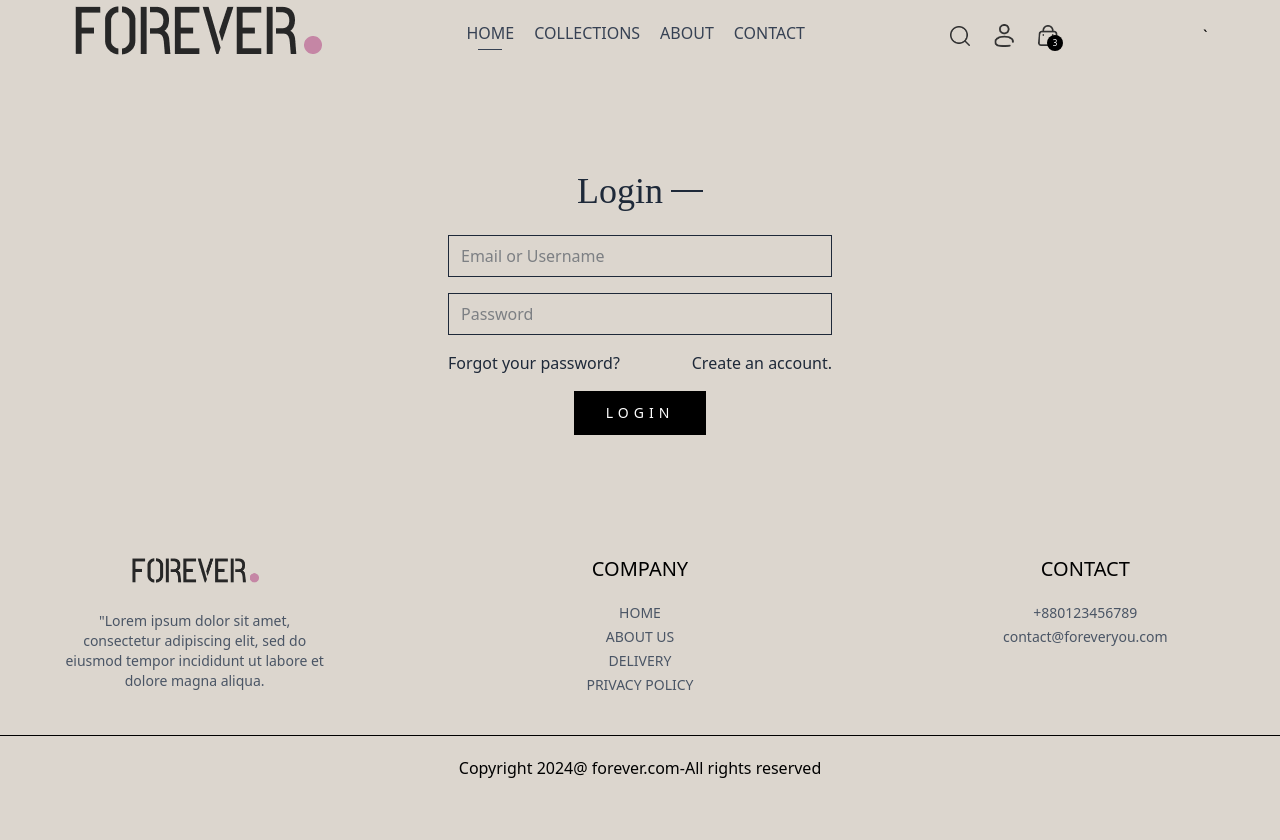
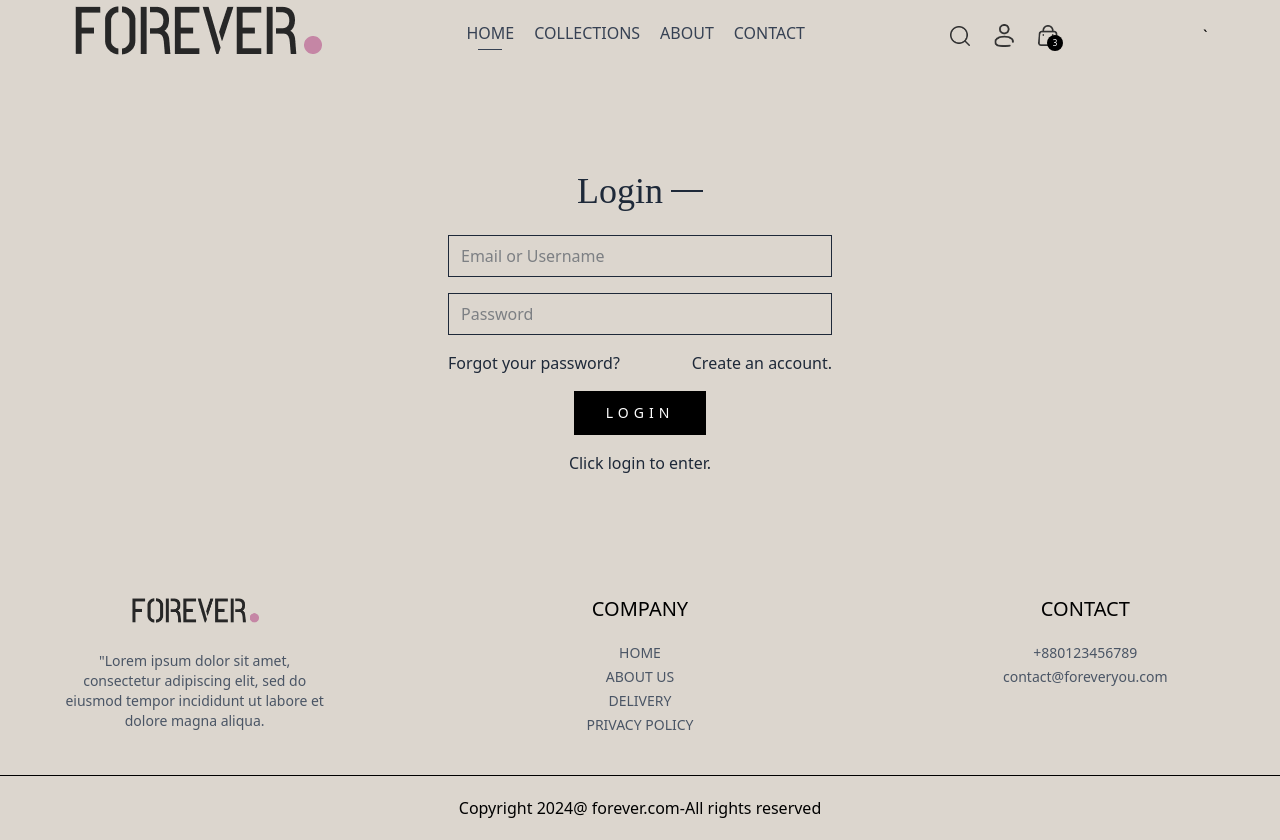
Before and after one commit to fmfuad0/FOREVER_e_commerce_shop, a React (Vite) app in the folder frontend/: page / in a window 1280 px wide. Before the commit the page ends 800 px from the top, so only its background shows below. Built offline with nearby package versions, Linux system fonts and the light colour scheme.

Commit message:
Update Login.jsx

```diff
--- a/frontend/src/pages/Login.jsx
+++ b/frontend/src/pages/Login.jsx
@@ -62,6 +62,7 @@ function Login(props) {
                 </div>
 
                 <button onClick={onSubmit} type={"submit"} className={`text-semibold bg-black text-white px-8 py-3 text-sm active:bg-gray-700 cursor-pointer tracking-[5px]`} >{currentState.toUpperCase()}</button>
+                Click login to enter.
             </form>
 
         </div>
```
